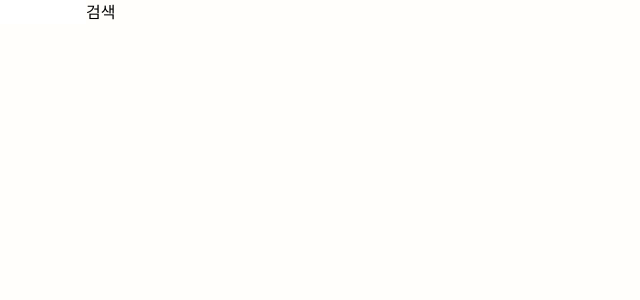
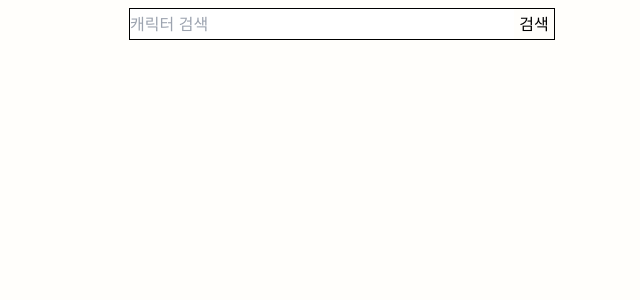
Before and after one commit to DecidedCard/lostark, a Next.js app: page / in a window 1280 px wide. Shown: the top 300 px of the page, without its empty margins (298-938 px from the left). Built offline with nearby package versions, Linux system fonts and the light colour scheme.

Commit message:
[Style] - input form 디자인

```diff
--- a/src/components/homeComponents/Input.tsx
+++ b/src/components/homeComponents/Input.tsx
@@ -14,9 +14,14 @@ const Input = () => {
   };
 
   return (
-    <form onSubmit={handleSubmit(onSubmitHandler)} className="mx-auto">
-      <input {...register("name")} className="w-96" />
-      <button type="submit">검색</button>
+    <form
+      onSubmit={handleSubmit(onSubmitHandler)}
+      className="flex mx-auto mt-2 w-min h-8 border border-solid border-black"
+    >
+      <input {...register("name")} placeholder="캐릭터 검색" className="w-96" />
+      <button type="submit" className="w-10">
+        검색
+      </button>
     </form>
   );
 };
```
